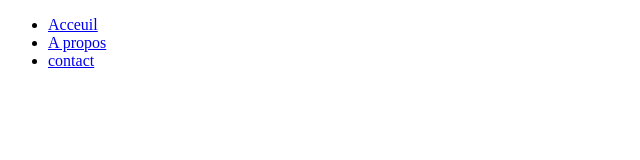
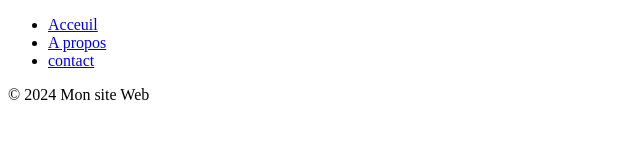
Before and after one commit to habib-bellara/site-web, a plain HTML site: page index.html in a window 1280 px wide. Shown: the whole page, without its empty margins (0-640 px from the left). Drawn offline with Linux system fonts and the light colour scheme.

Commit message:
Ajout du pied de page

```diff
--- a/index.html
+++ b/index.html
@@ -14,5 +14,9 @@
 
         </ul>
     </nav>
+
+    <footer>
+        <p> &copy; 2024 Mon site Web</p>
+    </footer>
 </body>
 </html>
```
